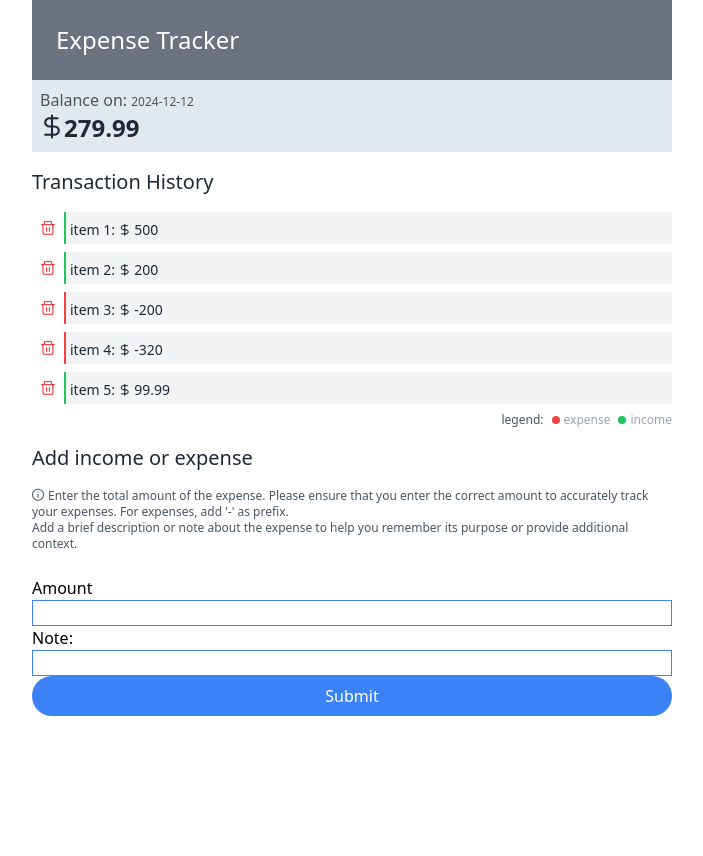
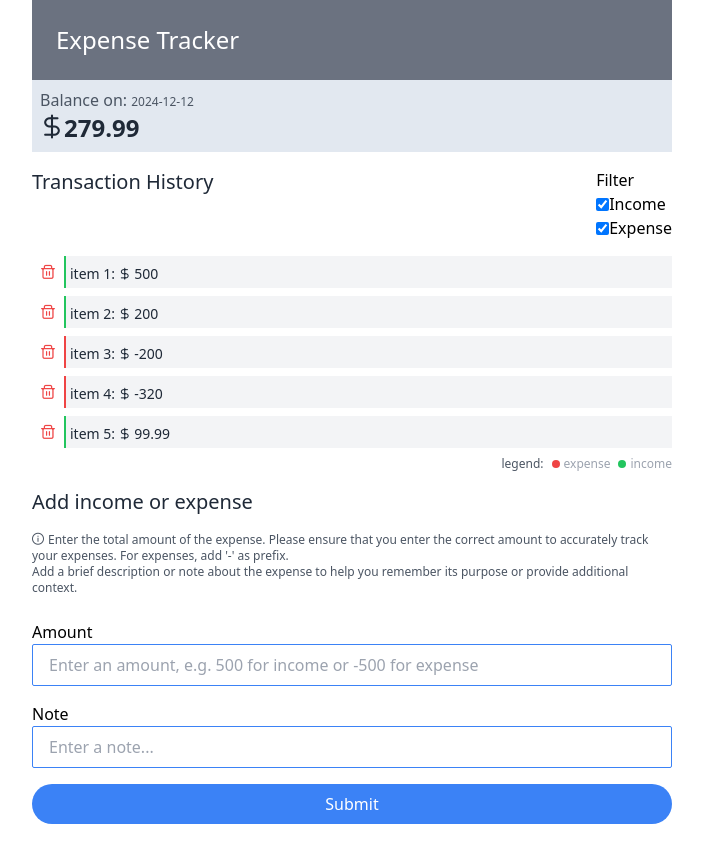
Before and after one commit to stakic-igor/expense-tracker, a Vue app: page / in a window 1280 px wide. Shown: the whole page, without its empty margins (288-991 px from the left). Before the commit the page ends 800 px from the top, so only its background shows below. Built offline with nearby package versions, Linux system fonts and the light colour scheme.

Commit message:
filter opt

```diff
--- a/src/components/ExpenseForm.vue
+++ b/src/components/ExpenseForm.vue
@@ -14,16 +14,28 @@ function handleSubmit() {
     <form
         @submit.prevent="handleSubmit"
     >
-        <div>
+        <div class="mb-4">
             <label for="amount" class="block">Amount</label>
-            <input type="text" id="amount" class="border border-blue-500 w-full"/>
+            <input
+                type="text"
+                id="amount"
+                class="px-4 py-2 rounded-sm border border-blue-500 w-full"
+                placeholder="Enter an amount, e.g. 500 for income or -500 for expense"
+            />
         </div>
         <div>
-            <label for="note" class="block">Note:</label>
-            <input type="text" id="note" class="border border-blue-500 w-full" />
+            <label for="note" class="block">Note</label>
+            <input
+                type="text"
+                id="note"
+                class="px-4 py-2 rounded-sm border border-blue-500 w-full"
+                placeholder="Enter a note..."
+            />
         </div>
         <div>
-            <button type="submit" class="p-2 bg-blue-500 text-white rounded-full w-full">Submit</button>
+            <button
+                type="submit"
+                class="p-2 bg-blue-500 text-white rounded-full w-full mt-4 mb-8">Submit</button>
         </div>
     </form>
 </template>
--- /dev/null
+++ b/src/components/FilterTransactions.vue
@@ -0,0 +1,17 @@
+<script setup>
+
+</script>
+
+<template>
+    <div class="">
+        <p>Filter</p>
+        <label class="flex items-center">
+            <input type="checkbox" checked>
+            Income
+        </label>
+        <label class="flex items-center">
+            <input type="checkbox" checked>
+            Expense
+        </label>
+    </div>
+</template>
--- a/src/components/TransactionHistory.vue
+++ b/src/components/TransactionHistory.vue
@@ -1,6 +1,7 @@
 <script setup>
 import { defineProps, defineEmits } from 'vue';
 import ExpenseListItem from './ExpenseListItem.vue';
+import FilterTransactions from './FilterTransactions.vue';
 
 defineProps({
     items: {
@@ -16,7 +17,10 @@ const passDeletedItem = (id) => {
 }
 </script>
 <template>
-    <h3 class="text-xl my-4 text-gray-800">Transaction History</h3>
+    <div class="flex align-center justify-between my-4">
+        <h3 class="text-xl text-gray-800">Transaction History</h3>
+        <FilterTransactions />
+    </div>
     <div v-for="item in items" :key="item.id" class="flex flex-row items-center mb-2">
         <ExpenseListItem
             :name="item.name"
```
